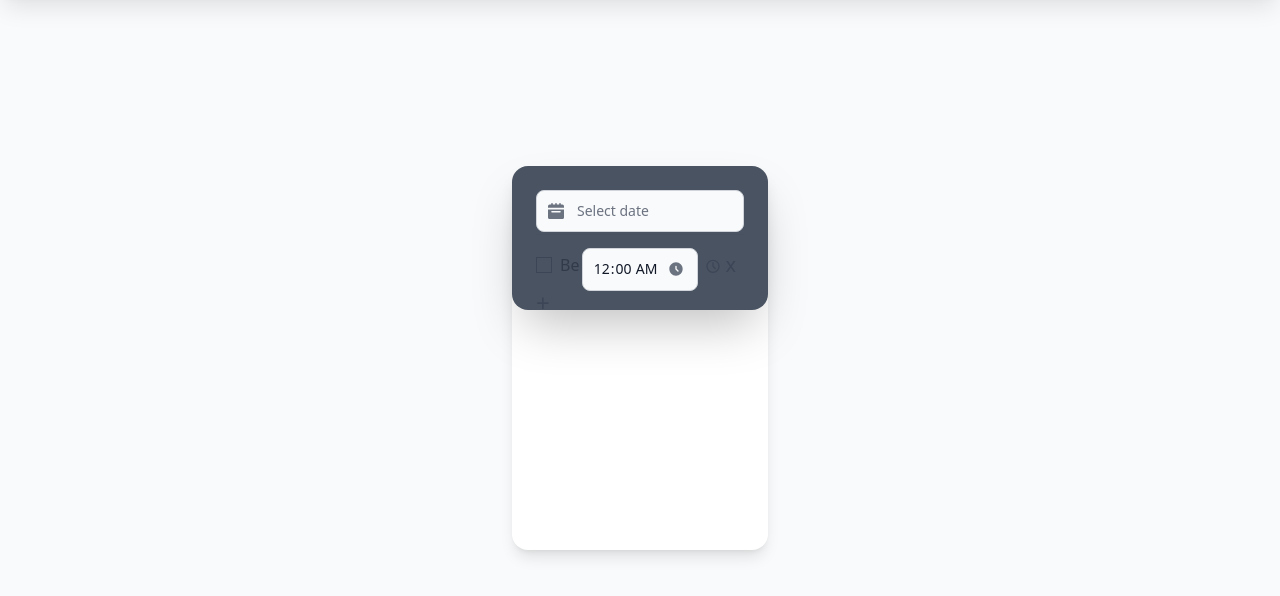
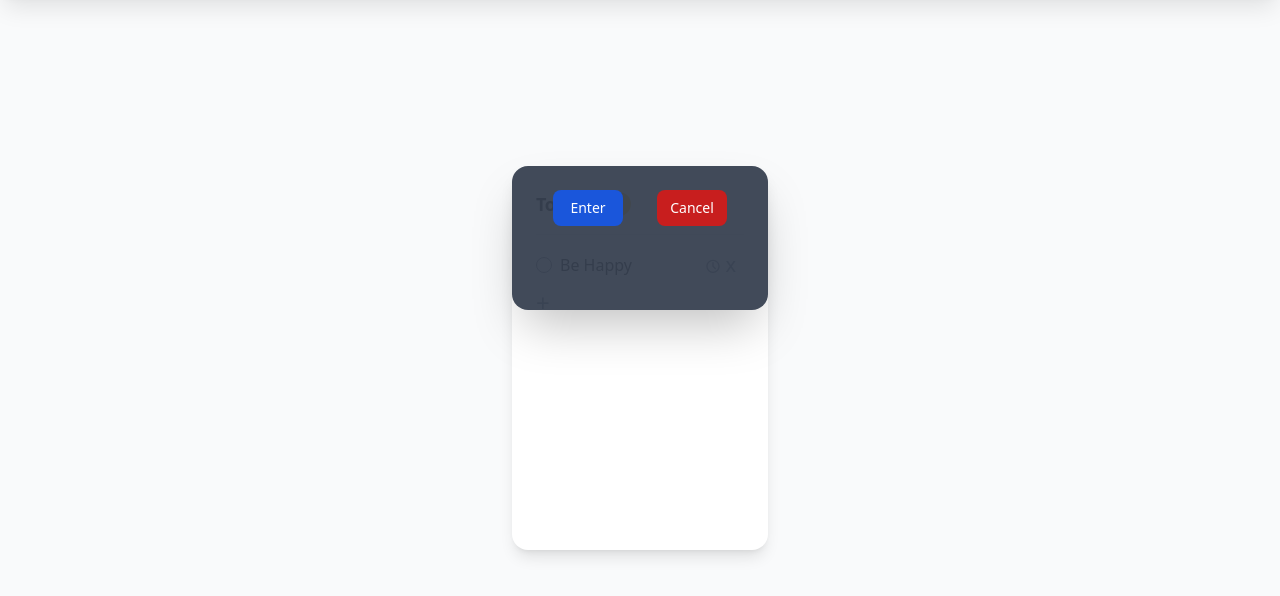
Before and after one commit to SKumr20/todo, a website built with webpack: page src/template.html in a window 1280 px wide. Both pictures are taken after a click on the button 713 px from the left and 341 px from the top of the page. Shown: the part 76-672 px from the top of the page. Built offline with nearby package versions, Linux system fonts and the light colour scheme; files whose address does not match are found by name.

Commit message:
Add rounded checkboxes Add time Modal design

```diff
--- a/src/tasks.js
+++ b/src/tasks.js
@@ -16,7 +16,7 @@ export function createTask(name, id, updateIndicator) {
     const checkbox = document.createElement('input');
     checkbox.type = 'checkbox';
     checkbox.id = `task${id}`;
-    checkbox.className = 'h-4 w-4 flex-shrink-0';
+    checkbox.className = 'h-4 w-4 rounded-lg flex-shrink-0';
 
     // label for checkbox
     const label = document.createElement('label');
--- a/src/template.html
+++ b/src/template.html
@@ -20,32 +20,18 @@
                 <!--tasks generated in js-->
             </div>
             <button id="addTaskBtn" class="text-2xl font-extralight text-gray-500 hover:text-black hover:scale-110">+</button>
-            <div id="timeInputModal" class="hidden flex flex-col p-6 absolute gap-4 top-0 right-0 h-36 w-full rounded-2xl shadow-2xl bg-gray-700 bg-opacity-90">
-                <div class="relative max-w-sm">
-                    <div class="absolute inset-y-0 start-0 flex items-center ps-3 pointer-events-none">
-                       <svg class="w-4 h-4 text-gray-500 dark:text-gray-400" aria-hidden="true" xmlns="http://www.w3.org/2000/svg" fill="currentColor" viewBox="0 0 20 20">
-                          <path d="M20 4a2 2 0 0 0-2-2h-2V1a1 1 0 0 0-2 0v1h-3V1a1 1 0 0 0-2 0v1H6V1a1 1 0 0 0-2 0v1H2a2 2 0 0 0-2 2v2h20V4ZM0 18a2 2 0 0 0 2 2h16a2 2 0 0 0 2-2V8H0v10Zm5-8h10a1 1 0 0 1 0 2H5a1 1 0 0 1 0-2Z"/>
-                        </svg>
-                    </div>
-                    <input id="datepicker-autohide" datepicker datepicker-autohide type="text" class="bg-gray-50 border border-gray-300 text-gray-900 text-sm rounded-lg focus:ring-blue-500 focus:border-blue-500 block w-full ps-10 p-2.5  dark:bg-gray-700 dark:border-gray-600 dark:placeholder-gray-400 dark:text-white dark:focus:ring-blue-500 dark:focus:border-blue-500" placeholder="Select date">
+            <div id="timeInputModal" class="hidden flex flex-col p-6 absolute gap-4 top-0 right-0 h-36 w-full rounded-2xl shadow-2xl bg-gray-700 bg-opacity-95">
+
+                <div class="flex justify-around items-center">
+                    <button id="enterTimeBtn" "submit" class="w-1/3 flex items-center justify-center text-white bg-blue-700 hover:bg-blue-800 focus:ring-4 focus:outline-none focus:ring-blue-300 font-medium rounded-lg text-sm px-5 py-2 text-center dark:bg-blue-600 dark:hover:bg-blue-700 dark:focus:ring-blue-800">Enter</button>
+                    <button id="cancelTimeBtn" type="submit" class="w-1/3 flex items-center justify-center text-white bg-red-700 hover:bg-red-800 focus:ring-4 focus:outline-none focus:ring-red-300 font-medium rounded-lg text-sm px-5 py-2 text-center dark:bg-red-600 dark:hover:bg-red-700 dark:focus:ring-red-800">Cancel</button>
                 </div>
-
-                <form class="max-w-[8rem] mx-auto">
-                    <div class="relative">
-                        <div class="absolute inset-y-0 end-0 top-0 flex items-center pe-3.5 pointer-events-none">
-                            <svg class="w-4 h-4 text-gray-500 dark:text-gray-400" aria-hidden="true" xmlns="http://www.w3.org/2000/svg" fill="currentColor" viewBox="0 0 24 24">
-                                <path fill-rule="evenodd" d="M2 12C2 6.477 6.477 2 12 2s10 4.477 10 10-4.477 10-10 10S2 17.523 2 12Zm11-4a1 1 0 1 0-2 0v4a1 1 0 0 0 .293.707l3 3a1 1 0 0 0 1.414-1.414L13 11.586V8Z" clip-rule="evenodd"/>
-                            </svg>
-                        </div>
-                        <input type="time" id="time" class="bg-gray-50 border leading-none border-gray-300 text-gray-900 text-sm rounded-lg focus:ring-blue-500 focus:border-blue-500 block w-full p-2.5 dark:bg-gray-700 dark:border-gray-600 dark:placeholder-gray-400 dark:text-white dark:focus:ring-blue-500 dark:focus:border-blue-500" min="09:00" max="18:00" value="00:00" required />
-                    </div>
-                </form>
             </div>
         </div>
     </div>
     <div id="taskInput" class="hidden flex flex-col p-6 gap-4 fixed inset-0 mx-auto my-48 h-96 w-64 rounded-2xl shadow-2xl bg-gray-700">
         <div>
-            <label for="taskName" class="block mb-2 text-lg font-medium text-gray-900 dark:text-white">Name</label>
+            <label for="taskName" class="block mb-2 text-lg font-medium text-gray-100 dark:text-white">Name</label>
             <input id="taskName" class="bg-gray-50 border border-gray-300 text-gray-900 text-sm rounded-lg focus:ring-blue-500 focus:border-blue-500 block w-full p-2.5 dark:bg-gray-600 dark:border-gray-500 dark:placeholder-gray-400 dark:text-white" placeholder="Task Name" required />
         </div>
         <div class="flex justify-around items-center">
@@ -53,8 +39,5 @@
             <button id="cancelBtn" type="submit" class="w-1/3 flex items-center justify-center text-white bg-red-700 hover:bg-red-800 focus:ring-4 focus:outline-none focus:ring-red-300 font-medium rounded-lg text-sm px-5 py-2 text-center dark:bg-red-600 dark:hover:bg-red-700 dark:focus:ring-red-800">Cancel</button>
         </div>
     </div>
-
-<script src="../node_modules/flowbite/dist/flowbite.min.js"></script>
-
 </body>
 </html>
--- a/src/time.js
+++ b/src/time.js
@@ -2,4 +2,9 @@ export function timeModal(taskId) {
     const timeInputModal = document.getElementById('timeInputModal');
 
     timeInputModal.classList.remove('hidden');
+
+    const cancelBtn = document.getElementById('cancelTimeBtn');
+    cancelBtn.addEventListener('click', () => {
+        timeInputModal.classList.add('hidden');
+    })
 }
```
Also changed, not shown: README.md.
